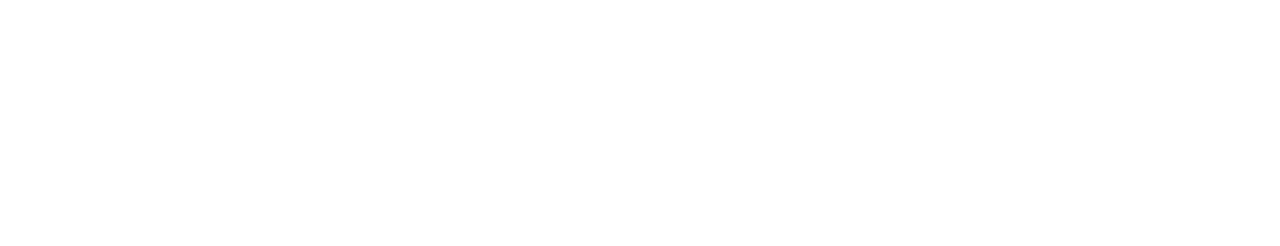
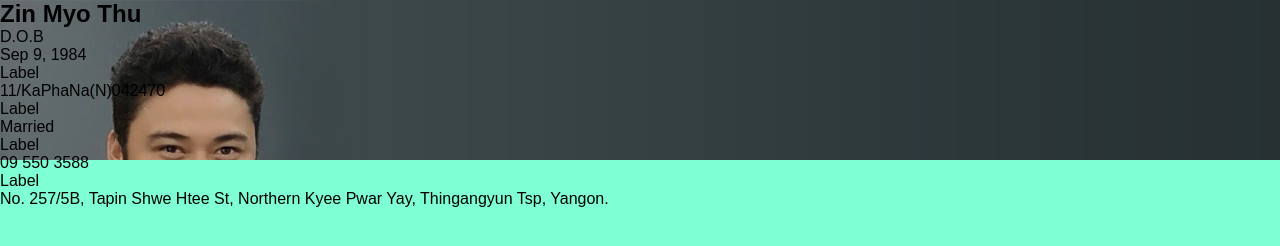
Before and after one commit to Bo-Nyi/myresume, a plain HTML site: page index.html in a window 1280 px wide. Drawn offline with Linux system fonts and the light colour scheme.

Commit message:
initiate

```diff
--- a/index.html
+++ b/index.html
@@ -3,11 +3,39 @@
 <html lang="en">
 <head>
     <meta charset="UTF-8">
-    <meta name="viewport" content="width=device-width, initial-scale=1.0">
+    <meta name="viewport" content="width=595, height=842, initial-scale=1.0">
     <title>My Resume</title>
     <link rel="stylesheet" href="style.css">
 </head>
 <body>
+    <div class="container">
+        <div class="banner">
+            <!-- <img src="Assets/Zin_Myo_Thu_Profile_Photo.jpeg" alt="profile-photo" id="profilePhoto" height="160"> -->
+             <h2 id="name">Zin Myo Thu</h2>
+            <div class="basic-info-container">
+                <div class="info-block">
+                    <span class="info-label">D.O.B</span>
+                    <p class="info-data" id="dateOfBirth">Sep 9, 1984</p>
+                </div>
+                <div class="info-block">
+                    <span class="info-label">Label</span>
+                    <p class="info-data" id="nrcNumber">11/KaPhaNa(N)042470</p>
+                </div>
+                <div class="info-block">
+                    <span class="info-label">Label</span>
+                    <p class="info-data" id="maritalStatus">Married</p>
+                </div>
+                <div class="info-block">
+                    <span class="info-label">Label</span>
+                    <p class="info-data" id="mobileNumber">09 550 3588</p>
+                </div>
+                <div class="info-block">
+                    <span class="info-label">Label</span>
+                    <p class="info-data" id="emailAddress">No. 257/5B, Tapin Shwe Htee St, Northern Kyee Pwar Yay, Thingangyun Tsp, Yangon.</p>
+                </div>
+            </div>
+        </div>
+    </div>
 
 
     <script src="script.js"></script>
--- a/style.css
+++ b/style.css
@@ -0,0 +1,28 @@
+* {
+    margin: 0;
+    padding: 0;
+    box-sizing: border-box;
+    font-family: Arial, Helvetica, sans-serif;
+}
+
+.container {
+    position: absolute;
+    width: 100%;
+    height: 100%;
+    background-color: aquamarine;
+}
+
+.banner {
+    position: absolute;
+    /* background-color: #2a3837; */
+    background-image: url(/Assets/Profile_Banner.jpg);
+    background-size: cover;
+    left: 0;
+    right: 0;
+    top: 0;
+    height: 20%;
+}
+
+#name {
+    font-family: ;
+}
```
Also changed, not shown: Assets/Profile_Banner.jpg (added), Assets/Zin_Myo_Thu_Profile_Photo.jpeg (added).
